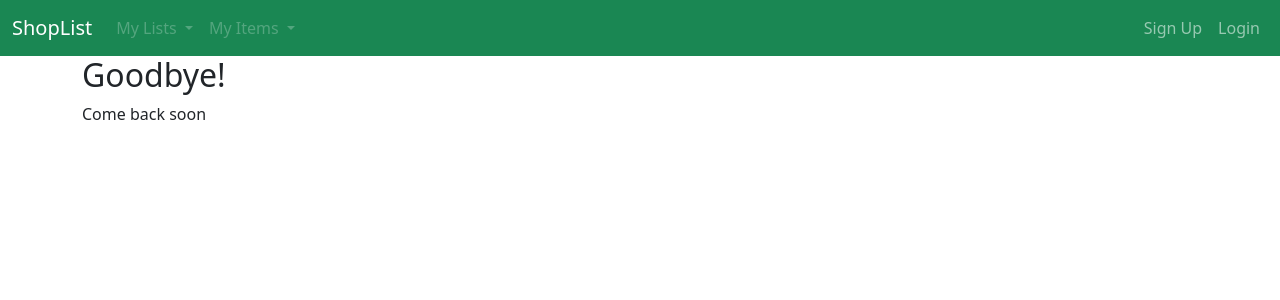
After one commit to j-prt/shoplist-api, a Django app: page /goodbye/ in a window 1280 px wide. The commit adds this page. Shown: the top 300 px of the page. Run offline with Django 3.2, Linux system fonts and the light colour scheme; parts of the project's set-up code (start-up, migrations or seed data) failed here and were passed over; some libraries are stand-ins or nearby versions.

Commit message:
Add logout page and login/logout redirects

```diff
--- a/app/app/settings.py
+++ b/app/app/settings.py
@@ -142,6 +142,7 @@ MEDIA_ROOT = '/vol/web/media'
 STATIC_ROOT = '/vol/web/static'
 
 LOGIN_REDIRECT_URL = 'index'
+LOGOUT_REDIRECT_URL = 'goodbye'
 
 # Default primary key field type
 # https://docs.djangoproject.com/en/3.2/ref/settings/#default-auto-field
--- a/app/frontend/templates/base.html
+++ b/app/frontend/templates/base.html
@@ -47,7 +47,11 @@
             {% endif %}
           </li>
           <li class="nav-item ">
-            <a class="nav-link" href="">Login</a>
+            {% if user.is_authenticated %}
+            <a class="nav-link" href="{% url 'logout' %}">Logout</a>
+            {% else %}
+            <a class="nav-link" href="{% url 'login' %}">Login</a>
+            {% endif %}
           </li>
         </ul>
       </div>
--- /dev/null
+++ b/app/frontend/templates/goodbye.html
@@ -0,0 +1,7 @@
+{% extends 'base.html' %}
+{% block body %}
+<h2>Goodbye!</h2>
+
+<p>Come back soon</p>
+
+{% endblock body %}
--- a/app/frontend/urls.py
+++ b/app/frontend/urls.py
@@ -8,5 +8,6 @@ from frontend import views
 urlpatterns = [
     path('', views.index, name='index'),
     path('login/', auth_views.LoginView.as_view(template_name="login.html"), name='login'),
-
+    path('logout/', auth_views.LogoutView.as_view(), name='logout'),
+    path('goodbye/', views.GoodbyeView.as_view(), name='goodbye'),
 ]
--- a/app/frontend/views.py
+++ b/app/frontend/views.py
@@ -3,11 +3,16 @@ Views for HTML pages.
 """
 
 from django.shortcuts import render
+from django.views import generic
 
 
 def index(request):
     """View for the homepage."""
     return render(request, 'index.html')
 
+class GoodbyeView(generic.TemplateView):
+    template_name = 'goodbye.html'
+
+
 
 # Create your views here.
```
Also changed, not shown: app/frontend/templates/signup.html (added, +14 -0 lines), app/frontend/forms.py (added).
